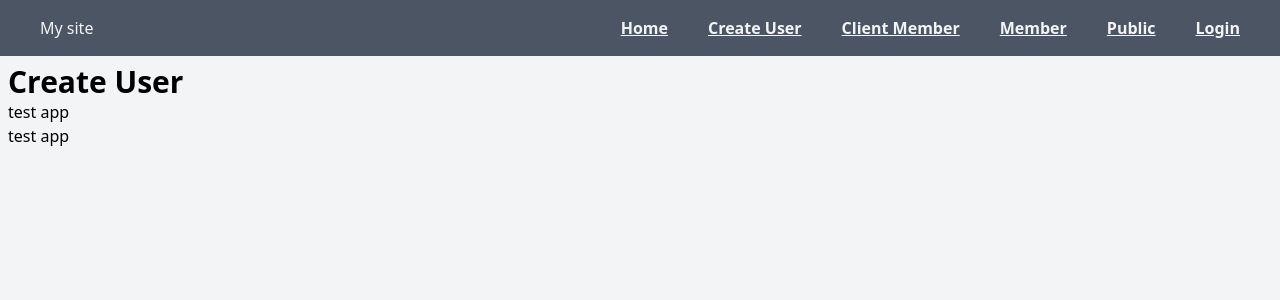
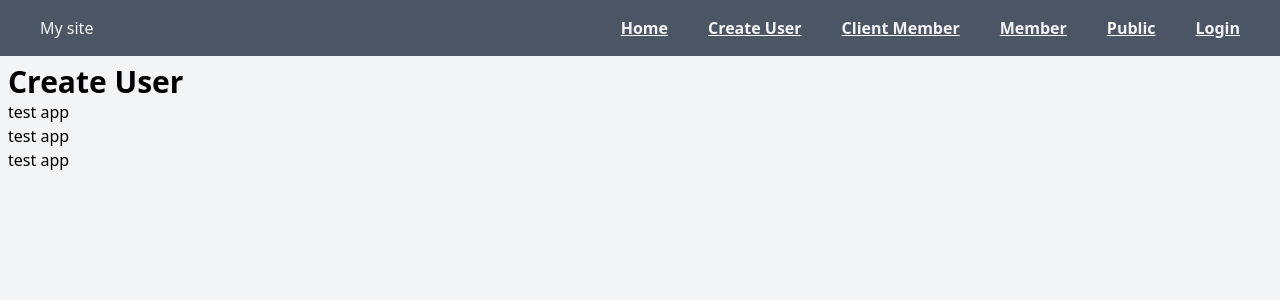
Before and after one commit to NazmulAlamShawon/rolebaseproject, a Next.js app: page /CreateUser in a window 1280 px wide. Shown: the top 300 px of the page. Built offline with nearby package versions, Linux system fonts and the light colour scheme; no server answers.

Commit message:
add new commit

```diff
--- a/app/CreateUser/page.jsx
+++ b/app/CreateUser/page.jsx
@@ -6,6 +6,7 @@ const CreateUser = () => {
       <h1> Create User</h1>
       <div> test app</div>
       <div> test app</div>
+      <div> test app</div>
 
     </div>
   )
```
